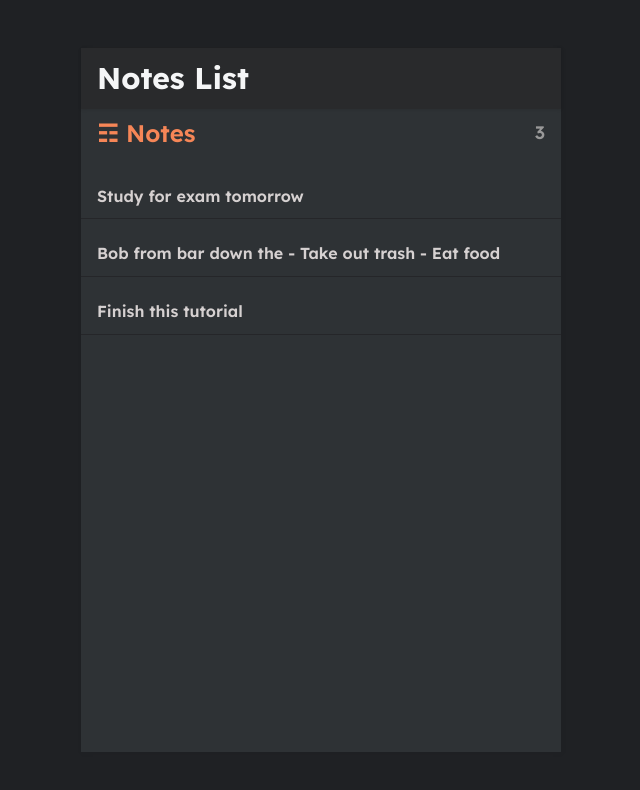
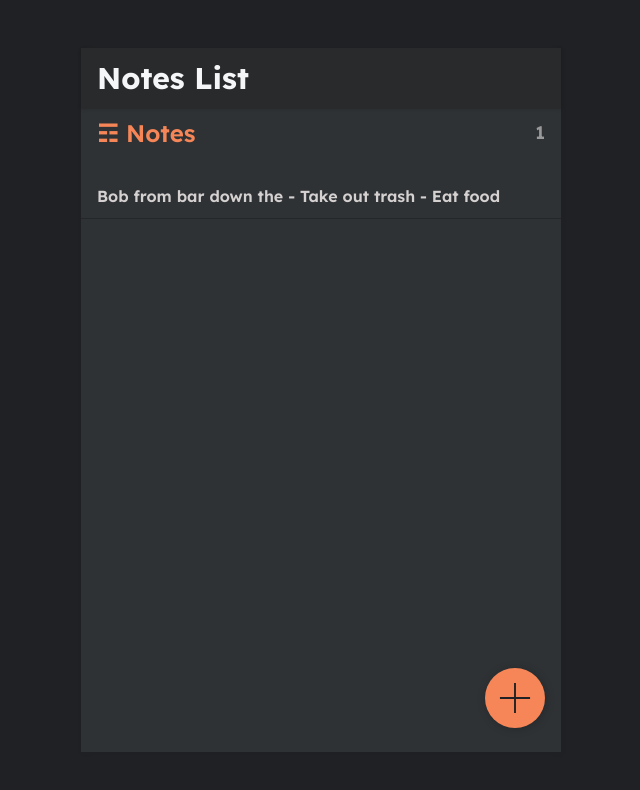
Before and after one commit to BlakeMcFarlane/react-notes-app, a React (Create React App) app: page / in a window 1280 px wide. Shown: the top 790 px of the page, without its empty margins (319-959 px from the left). Built offline with nearby package versions, Linux system fonts and the light colour scheme; data requests are answered from the project's data file.

Commit message:
Create note and delete note functionalities

```diff
--- a/db.json
+++ b/db.json
@@ -1,19 +1,9 @@
 {
   "notes": [
     {
-      "id": 1,
-      "body": "Study for exam tomorrow",
-      "updated": "2023-12-08T21:31:57.333Z"
-    },
-    {
       "id": 2,
       "body": "Bob from bar down the \n\n- Take out trash\n- Eat food\n",
-      "updated": "2023-12-08T21:32:04.292Z"
-    },
-    {
-      "id": 3,
-      "body": "Finish this tutorial",
-      "updated": "2023-12-08T21:32:15.453Z"
+      "updated": "2023-12-08T21:33:19.396Z"
     }
   ]
 }
--- /dev/null
+++ b/src/components/AddButton.js
@@ -0,0 +1,14 @@
+import React from 'react'
+import { Link } from 'react-router-dom'
+import {ReactComponent as AddIcon} from '../assets/add.svg'
+
+
+const AddButton = () => {
+  return (
+    <Link to="/note/new" className='floating-button'>
+        <AddIcon />
+    </Link>
+  )
+}
+
+export default AddButton
--- a/src/pages/NotePage.js
+++ b/src/pages/NotePage.js
@@ -2,6 +2,7 @@ import React, {useState, useEffect} from 'react'
 // import notes from '../assets/Data'
 import { Link, useParams, useNavigate } from 'react-router-dom';
 import { ReactComponent as ArrowLeft } from '../assets/arrow-left.svg'
+
 
 const NotePage = ({history}) => {
     const {id} = useParams();
@@ -13,9 +14,20 @@ const NotePage = ({history}) => {
     },[id])
 
     let getNote = async () => {
+        if (id === 'new') return
         let response = await fetch(`http://localhost:8000/notes/${id}`)
         let data = await response.json()
         setNote(data)
+    }
+
+    let createNote = async() => {
+        await fetch(`http://localhost:8000/notes/`,{
+            method: 'POST',
+            headers: {
+                'Content-Type': 'application/json'
+            },
+            body:JSON.stringify({...note, 'updated': new Date()})
+        })
     }
 
     let updateNote = async() => {
@@ -29,11 +41,34 @@ const NotePage = ({history}) => {
     }
 
     let handleSubmit = () => {
+
+        if (id !== 'new' && !note.body){
+            deleteNote()
+        }
+        else if(id !== 'new'){
+            updateNote()
+        }
+        else if(id === 'new' != null){
+            createNote()
+        }
+
         updateNote()
         navigate('/')
     }
 
     let navigate = useNavigate()
+
+    let deleteNote = async () => {
+        await fetch(`http://localhost:8000/notes/${id}`,{
+            method: 'DELETE',
+            headers: {
+                'Content-Type': 'application/json'
+            },
+            body:JSON.stringify(note)
+        }
+        )
+        navigate('/')
+    }
 
     return (
         <div className='note'>
@@ -43,6 +78,13 @@ const NotePage = ({history}) => {
                         <ArrowLeft onClick={handleSubmit}/>
                     </Link>
                 </h3>
+
+                {id !== 'new' ? (
+                    <button onClick={deleteNote}>Delete</button>
+                ): (
+                    <button onClick={handleSubmit}>Done</button>
+                )}
+
             </div>
             <textarea onChange={(e)=> {setNote({...note, 'body':e.target.value})}} value={note?.body}>
 
--- a/src/pages/NotesListPage.js
+++ b/src/pages/NotesListPage.js
@@ -1,6 +1,8 @@
 import React, {useState, useEffect} from 'react'
 // import notes from '../assets/Data'
+import AddButton from '../components/AddButton'
 import ListItem from '../components/ListItem'
+
 
 const NotesListPage = () => {
 
@@ -30,7 +32,7 @@ const NotesListPage = () => {
             <ListItem key={index} note={note}/>
         ))}
       </div>
-
+      <AddButton />
     </div>
   )
 }
```
Also changed, not shown: src/assets/add.svg (added).
